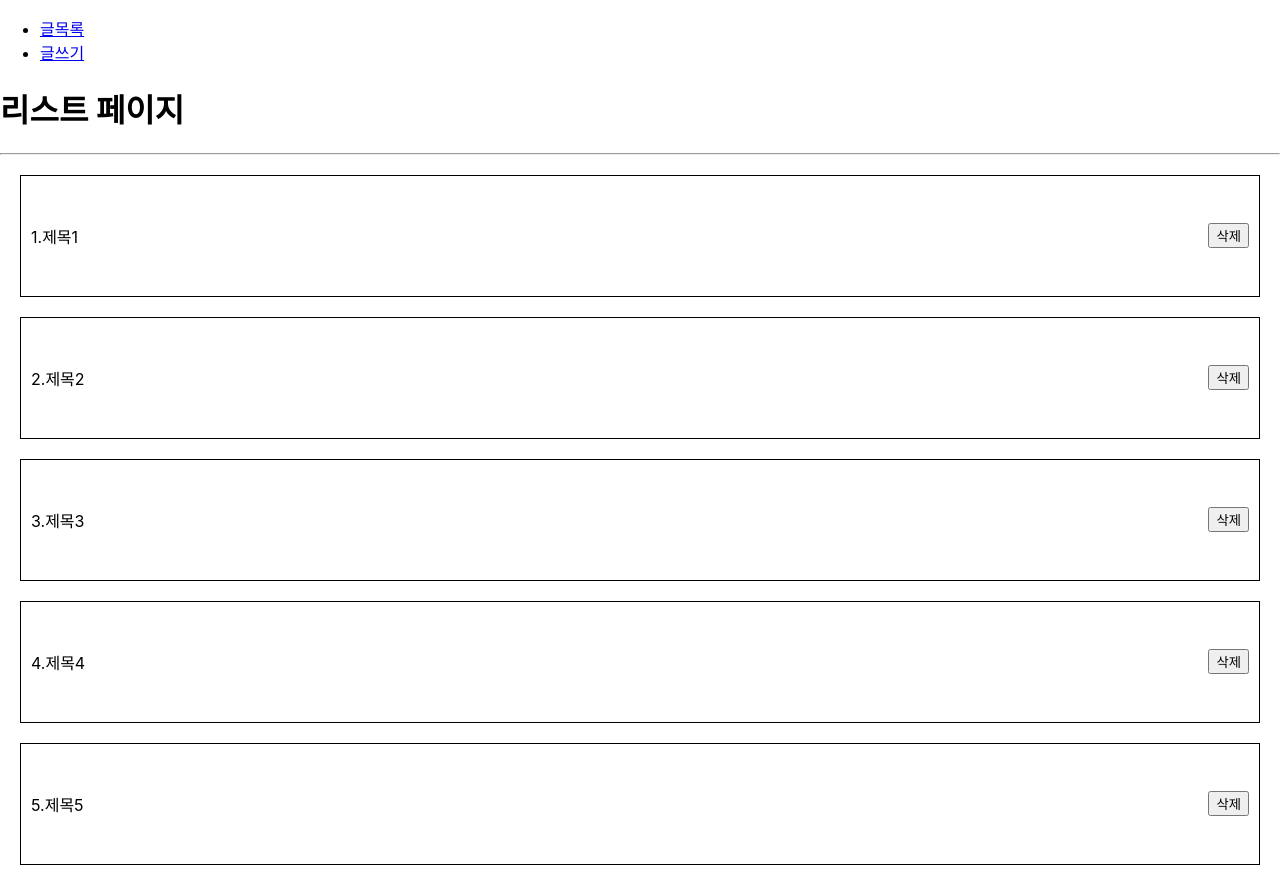
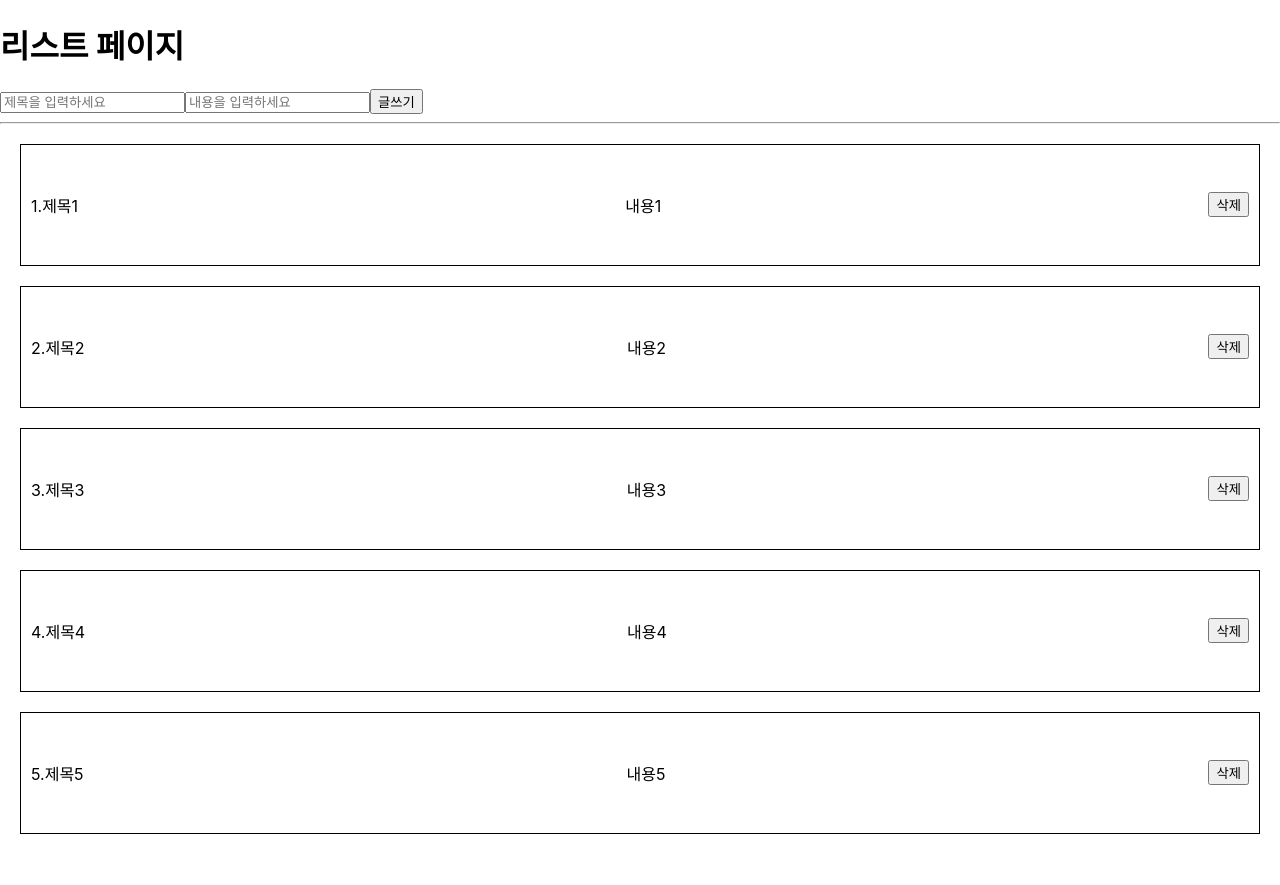
Before and after one commit to squirrelchipmunk/ReactEx01, a React (Create React App) app: page / in a window 1280 px wide. After the commit the page ends 854 px from the top, so only its background shows below. Built offline with nearby package versions, Linux system fonts and the light colour scheme.

Commit message:
list write 2

```diff
--- a/src/App.js
+++ b/src/App.js
@@ -1,18 +1,12 @@
 // 글쓰기, 글삭제, 글목록
 
 import { Route, Routes } from 'react-router-dom';
-import Navigation from './components/Navigation';
 import ListPage from './pages/ListPage';
-import WritePage from './pages/WritePage';
 
 function App() {
   return (
     <>
-      <Navigation />
-      <Routes>
-        <Route path="/" element={<ListPage />}></Route>
-        <Route path="/write" element={<WritePage />}></Route>
-      </Routes>
+      <ListPage></ListPage>
     </>
   );
 }
--- a/src/pages/ListPage.js
+++ b/src/pages/ListPage.js
@@ -12,23 +12,70 @@ const StyledItemBoxDiv = styled.div`
 `;
 
 const ListPage = () => {
+  const [no, setNo] = useState(6);
+  const [post, setPost] = useState({
+    id: no,
+    title: '',
+    content: '',
+  });
+
   const [posts, setPosts] = useState([
-    { id: 1, title: '제목1' },
-    { id: 2, title: '제목2' },
-    { id: 3, title: '제목3' },
-    { id: 4, title: '제목4' },
-    { id: 5, title: '제목5' },
+    { id: 1, title: '제목1', content: '내용1' },
+    { id: 2, title: '제목2', content: '내용2' },
+    { id: 3, title: '제목3', content: '내용3' },
+    { id: 4, title: '제목4', content: '내용4' },
+    { id: 5, title: '제목5', content: '내용5' },
   ]);
+
+  const handleWrite = (e) => {
+    //ListPage의 setPost에 object 추가
+    e.preventDefault();
+    setPosts([...posts, { ...post, id: no }]);
+    setNo(no + 1);
+  };
+
+  /*const handleChangeTitle = (e) => {
+    console.log(e);
+    setPost({ title: e.target.value });
+  };
+
+  const handleChangeContent = (e) => {
+    console.log(e);
+    setPost({ content: e.target.value });
+  };*/
+
+  const handleForm = (e) => {
+    setPost({ ...post, [e.target.name]: e.target.value }); // computed property name
+  };
 
   return (
     <div>
       <h1>리스트 페이지</h1>
+      <form onSubmit={handleWrite}>
+        <input
+          type="text"
+          placeholder="제목을 입력하세요"
+          value={post.title}
+          onChange={handleForm}
+          name="title"
+        />
+        <input
+          type="text"
+          placeholder="내용을 입력하세요"
+          value={post.content}
+          onChange={handleForm}
+          name="content"
+        />
+        <button type="submit">글쓰기</button>
+      </form>
+
       <hr />
       {posts.map((post) => (
         <StyledItemBoxDiv>
           <div>
             {post.id}.{post.title}
           </div>
+          <div>{post.content}</div>
           <div>
             <button>삭제</button>
           </div>
--- a/src/pages/WritePage.js
+++ /dev/null
@@ -1,23 +0,0 @@
-import React from 'react';
-
-const handleWrite = () => {
-  //ListPage의 setPost에 object 추가
-  let post = { id: 6, title: '제목6' };
-};
-
-const WritePage = () => {
-  return (
-    <div>
-      <h1>글쓰기 페이지</h1>
-      <hr />
-      <form>
-        <input type="text" placeholder="제목을 입력하세요" />
-        <button type="button" onClick={handleWrite}>
-          글쓰기
-        </button>
-      </form>
-    </div>
-  );
-};
-
-export default WritePage;
```
